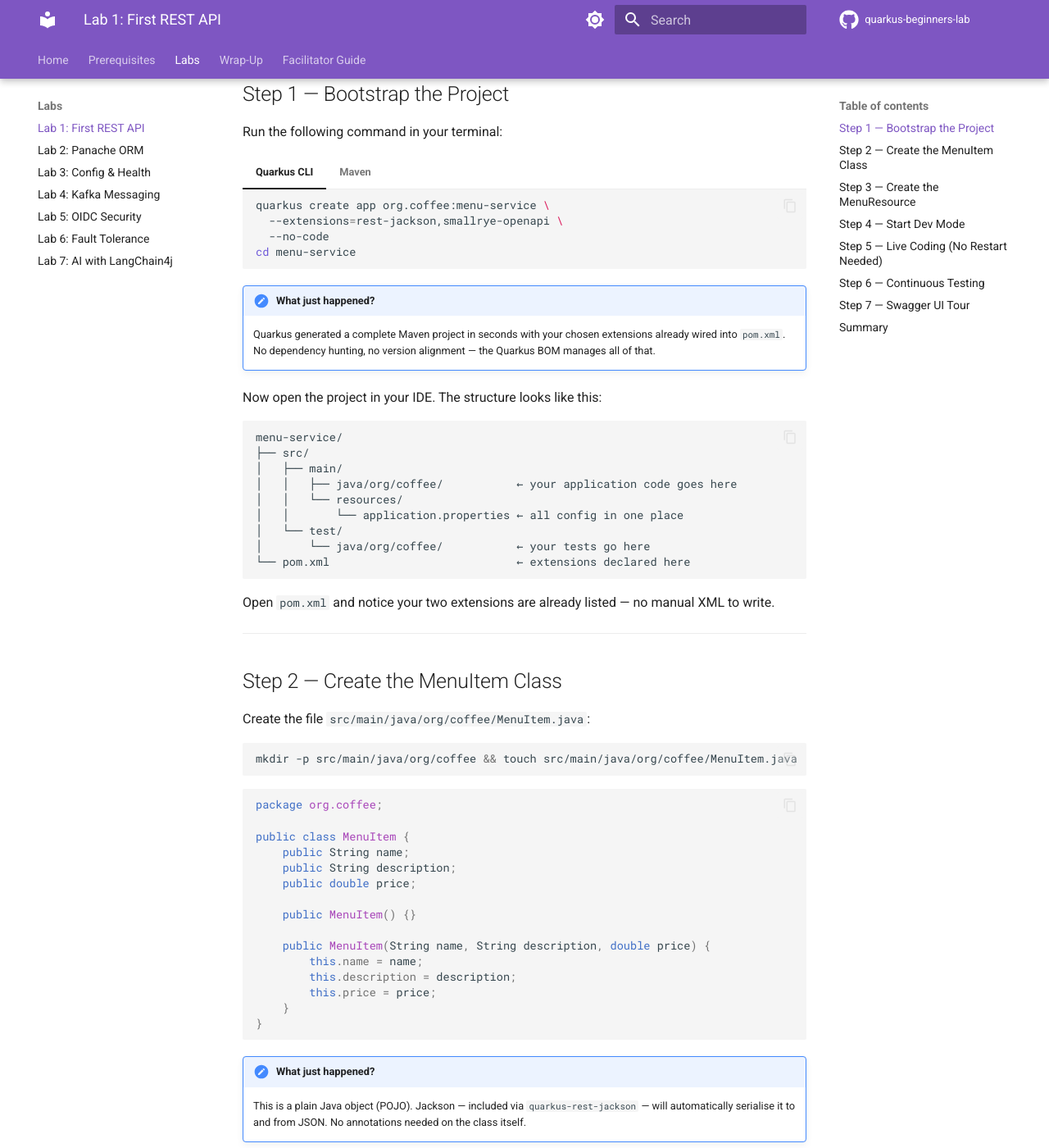
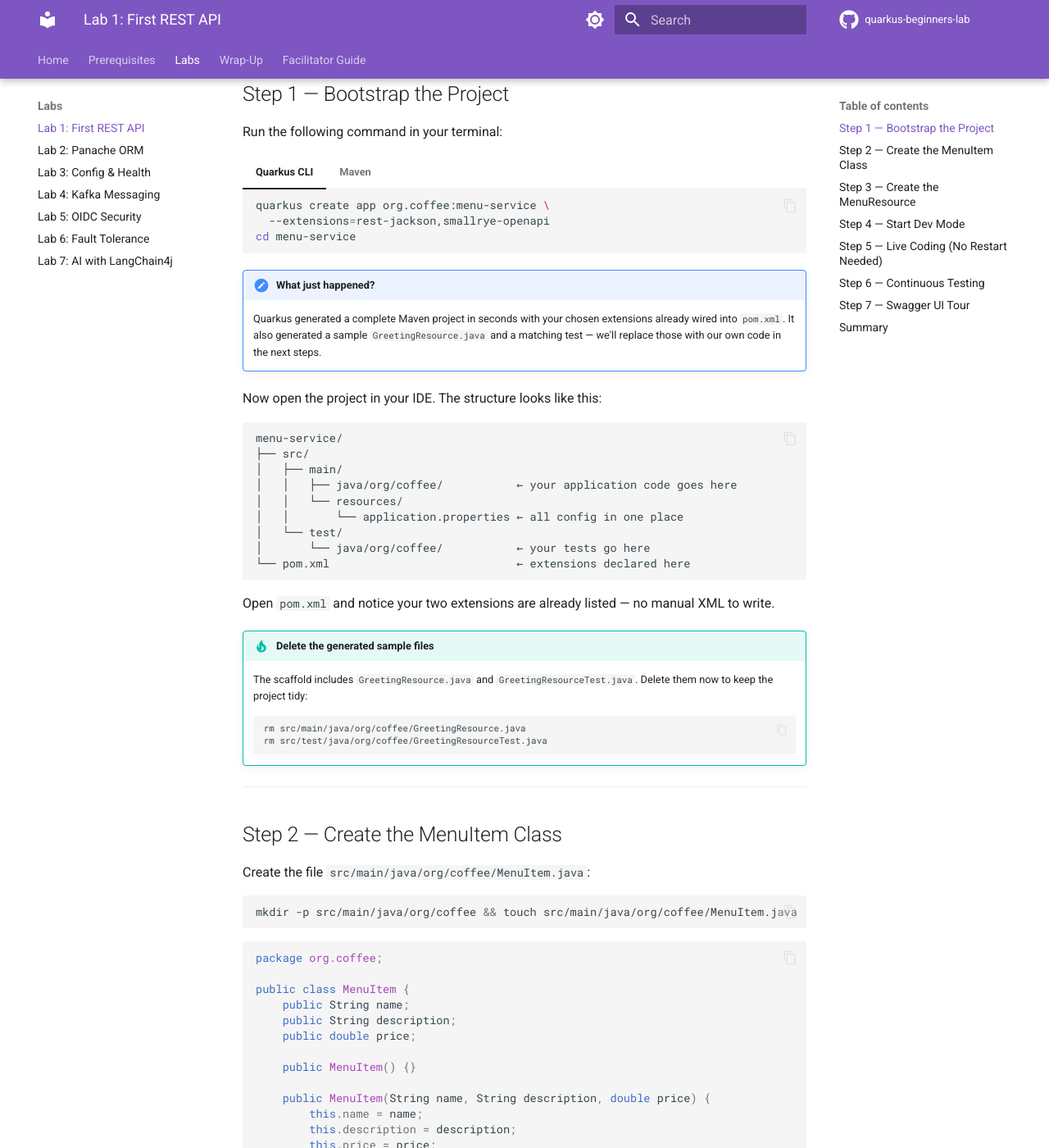
Before and after one commit to learn-quarkus/quarkus-beginners-lab, an MkDocs documentation site: the page built from docs/lab1-rest.md, in a window 1280 px wide and 1400 px high, scrolled down 581 px. Shown: the whole window at 82% size. Built offline with MkDocs 1.6.1 and Material for MkDocs 9.7.7, drawn with Linux system fonts in a browser that asks for light colours; comment, search, counter and statistics services are not loaded; some of the changed text lies outside the part shown.

Commit message:
fix: remove --no-code from all bootstrap commands
--no-code caused compilation errors in Lab 1 (missing test deps) and
required manual cleanup steps. Without it the scaffold includes
quarkus-junit5, rest-assured, and the GreetingResource sample out of
the box.

Changes:
- lab1, lab4, lab7: drop --no-code / -DnoCode from create app commands
- lab1: remove the 'add test dependencies' workaround block from Step 6
- lab1: update 'What just happened' note to mention generated sample files
- lab1, lab4, lab7: add 'Delete the generated sample files' tip with rm commands

````diff
--- a/docs/lab1-rest.md
+++ b/docs/lab1-rest.md
@@ -23,8 +23,7 @@
 
     ```bash
     quarkus create app org.coffee:menu-service \
-      --extensions=rest-jackson,smallrye-openapi \
-      --no-code
+      --extensions=rest-jackson,smallrye-openapi
     cd menu-service
     ```
 
@@ -34,13 +33,12 @@
     mvn io.quarkus.platform:quarkus-maven-plugin:3.33.3:create \
       -DprojectGroupId=org.coffee \
       -DprojectArtifactId=menu-service \
-      -Dextensions=rest-jackson,smallrye-openapi \
-      -DnoCode
+      -Dextensions=rest-jackson,smallrye-openapi
     cd menu-service
     ```
 
 !!! note "What just happened?"
-    Quarkus generated a complete Maven project in seconds with your chosen extensions already wired into `pom.xml`. No dependency hunting, no version alignment — the Quarkus BOM manages all of that.
+    Quarkus generated a complete Maven project in seconds with your chosen extensions already wired into `pom.xml`. It also generated a sample `GreetingResource.java` and a matching test — we'll replace those with our own code in the next steps.
 
 Now open the project in your IDE. The structure looks like this:
 
@@ -57,6 +55,13 @@
 ```
 
 Open `pom.xml` and notice your two extensions are already listed — no manual XML to write.
+
+!!! tip "Delete the generated sample files"
+    The scaffold includes `GreetingResource.java` and `GreetingResourceTest.java`. Delete them now to keep the project tidy:
+    ```bash
+    rm src/main/java/org/coffee/GreetingResource.java
+    rm src/test/java/org/coffee/GreetingResourceTest.java
+    ```
 
 ---
 
````
Also changed, not shown: other parts of docs/lab1-rest.md (+1 -1 lines), docs/lab4-kafka.md (+8 -4 lines), docs/lab7-langchain4j.md (+8 -4 lines).
